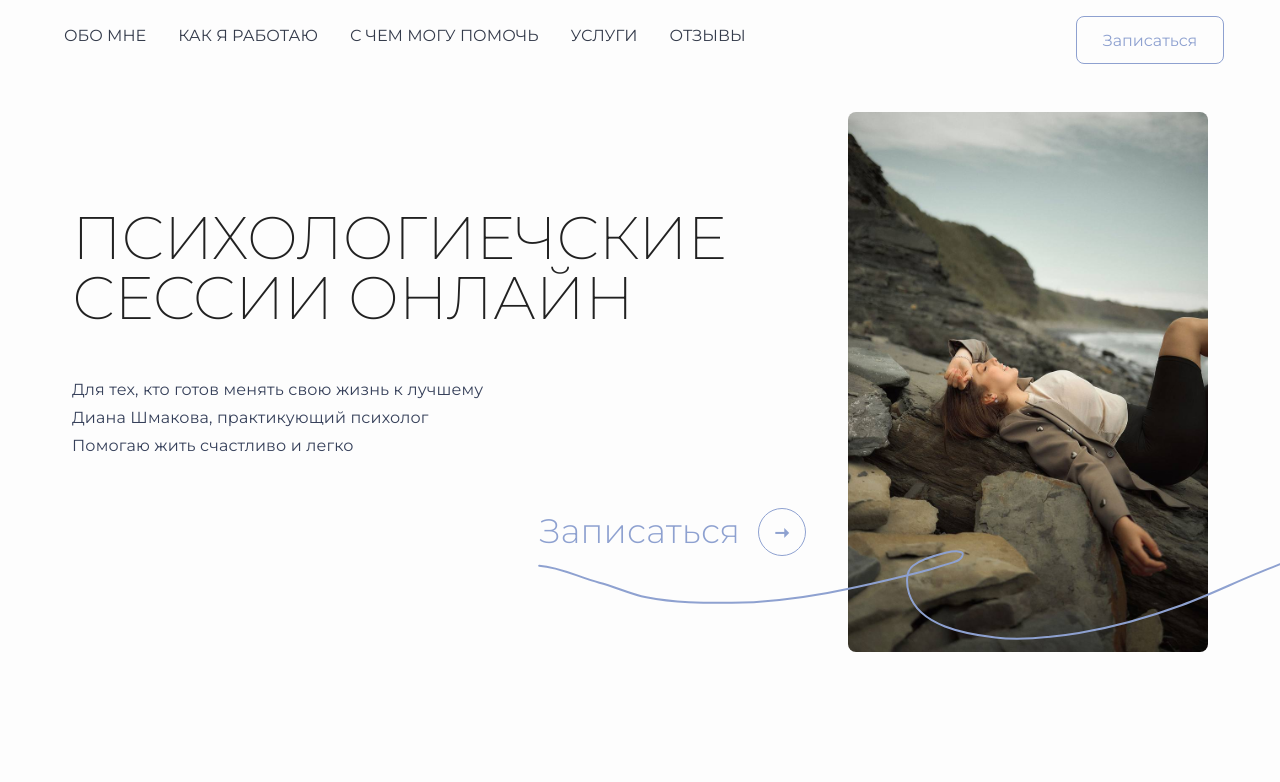
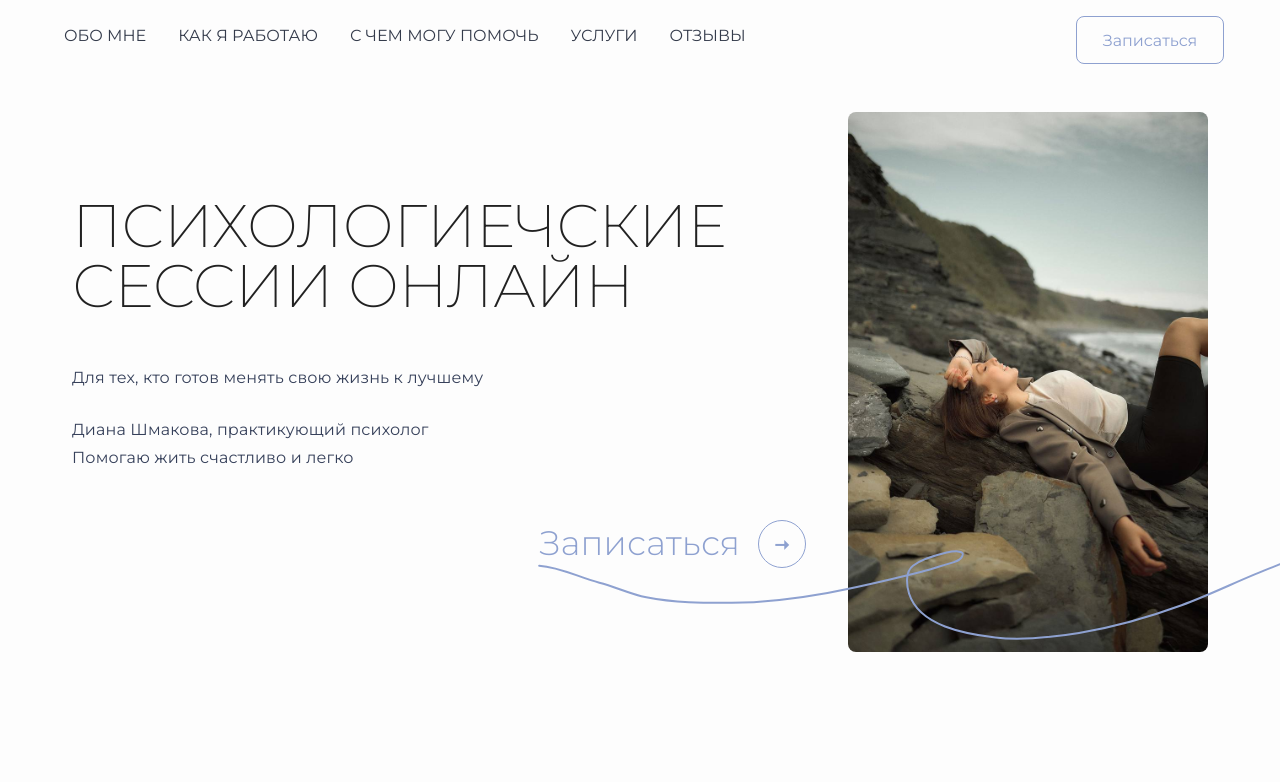
Before and after one commit to Shpakovich/DiPsychologist, a Vue app: page / in a window 1280 px wide. Shown: the top 782 px of the page. Built offline with nearby package versions, Linux system fonts and the light colour scheme.

Commit message:
add mWeb styles

```diff
--- a/src/components/AboutMe.vue
+++ b/src/components/AboutMe.vue
@@ -79,5 +79,5 @@ ul
 .img-about_mobile
   height: auto
   width: 100%
-  padding-bottom: 16px
+  margin-bottom: 16px
 </style>
--- a/src/components/MainInfo.vue
+++ b/src/components/MainInfo.vue
@@ -8,9 +8,10 @@ import ActionBtn from "@/components/Buttons/ActionBtn.vue";
   <div class="d-flex justify-space-between position-relative aboutMe_block">
     <div class="aboutMe_textBlock ma-auto">
       <h2 class="main-title pb-12">ПСИХОЛОГИЕЧСКИЕ СЕССИИ&nbsp;ОНЛАЙН</h2>
+      <p class="text-subtitle-1 pb-6 mobile-only"> Для тех, кто готов менять свою жизнь к лучшему</p>
       <img :src='main' height="540" width="390" alt="Фото Диана" class="rounded-lg main-img-mobile">
+      <p class="text-subtitle-1 pb-6 desktop-only">Для тех, кто готов менять свою жизнь к лучшему<br></p>
       <p class="text-subtitle-1 pb-12">
-        Для тех, кто готов менять свою жизнь к лучшему<br>
         Диана Шмакова, практикующий психолог<br>
         Помогаю жить счастливо и легко
       </p>
@@ -24,8 +25,6 @@ import ActionBtn from "@/components/Buttons/ActionBtn.vue";
 </template>
 
 <style scoped lang="sass">
-.aboutMe_block
-  margin-bottom: 124px
 .aboutMe_textBlock
   position: relative
 .main-btn-block
--- a/src/pages/index.vue
+++ b/src/pages/index.vue
@@ -185,6 +185,12 @@
   }
 
    @media screen and (min-width: 900px) {
+     .aboutMe_block {
+       margin-bottom: 124px
+     }
+     .mobile-only {
+       display: none!important;
+     }
      .mobile-header {
        display: none!important;
      }
@@ -200,6 +206,14 @@
    }
 
    @media screen and (max-width: 900px) {
+     .desktop-only {
+       display: none !important;
+     }
+
+     .aboutMe_block {
+       margin-bottom: 64px
+     }
+
      h2 {
        font-size: 2rem !important;
      }
```
